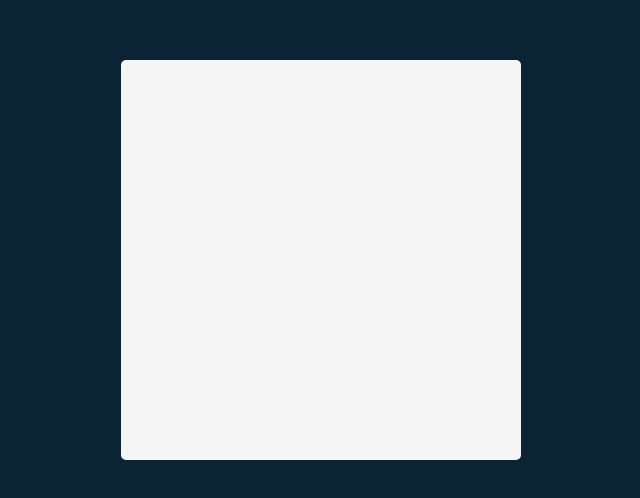
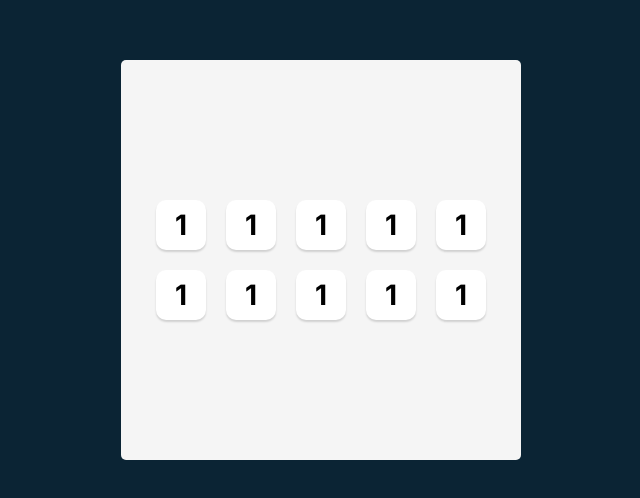
Before and after one commit to TylerNguye/tenzies, a React (Vite) app: page / in a window 1280 px wide. Shown: the part 140-638 px from the top of the page, without its empty margins (319-959 px from the left). Built offline with nearby package versions, Linux system fonts and the light colour scheme.

Commit message:
Init dice

```diff
--- a/src/components/App.jsx
+++ b/src/components/App.jsx
@@ -1,7 +1,20 @@
+import Die from './Die'
+
 export default function App() {
     return(
         <main>
-
+            <div id="diceDiv">
+                <Die value={1}/>
+                <Die value={1}/>
+                <Die value={1}/>
+                <Die value={1}/>
+                <Die value={1}/>
+                <Die value={1}/>
+                <Die value={1}/>
+                <Die value={1}/>
+                <Die value={1}/>
+                <Die value={1}/>
+            </div>
         </main>
     )
 }
--- /dev/null
+++ b/src/components/Die.jsx
@@ -0,0 +1,5 @@
+export default function Die(props) {
+    return (
+        <button className="die">{props.value}</button>
+    )
+}
--- a/src/index.css
+++ b/src/index.css
@@ -25,4 +25,28 @@ main {
   border-radius: 5px;
   height: 100%;
   width: 100%;
+  display: flex;
+  flex-direction: column;
+  justify-content: center;
+  align-items: center;
 }
+
+#diceDiv {
+  display: grid;
+  grid-template-columns: repeat(5, 1fr);
+  grid-template-rows: repeat(2, 1fr);
+  gap: 20px;
+}
+
+#diceDiv > .die {
+  background-color: white;
+  font-family: Inter, sans-serif;
+  font-size: 1.75rem;
+  font-weight: bold;
+  height: 50px;
+  width: 50px;
+  box-shadow: 0px 2px 2px rgba(0, 0, 0, 0.15);
+  border-radius: 10px;
+  border: none;
+  cursor: pointer;
+}
```
Also changed, not shown: 1 other file (tests, documents, lock files or other folders).
